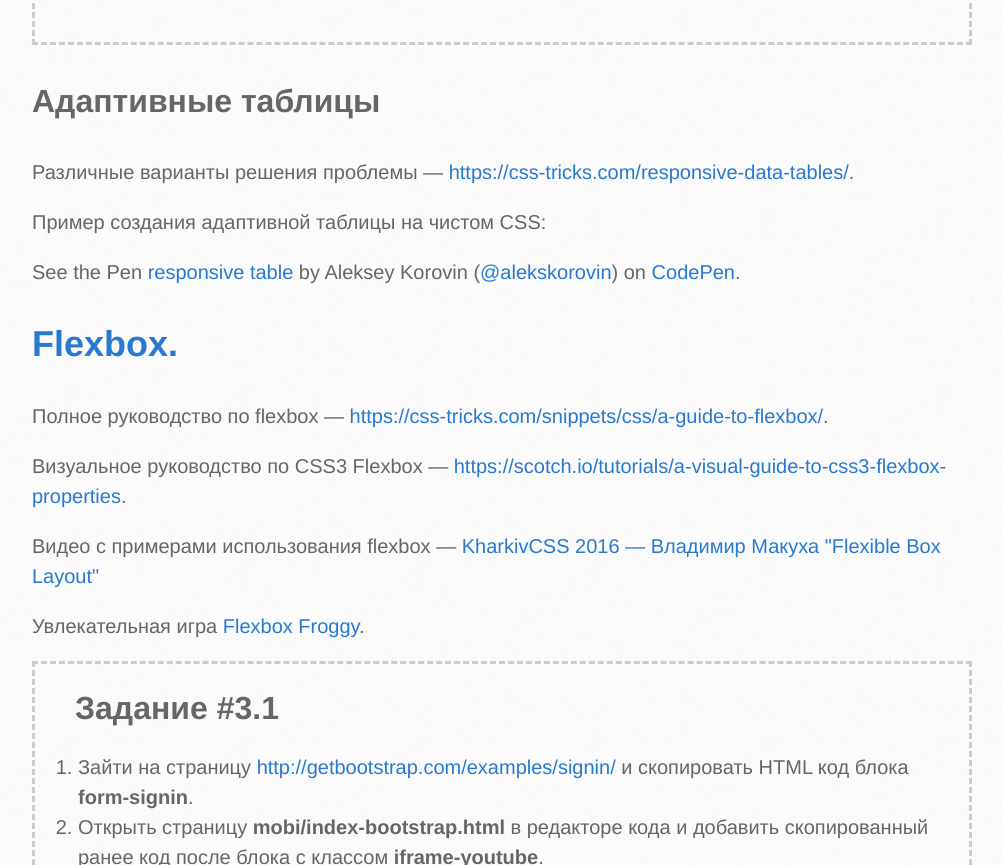
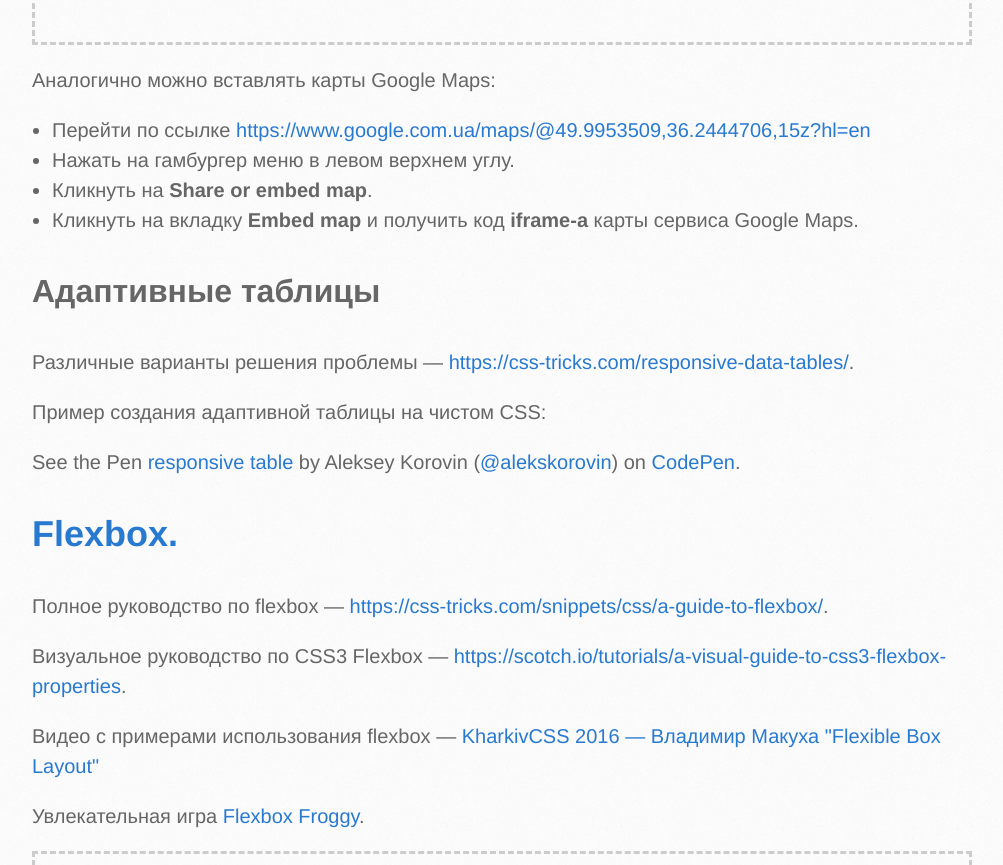
Before and after one commit to alekskorovin/html-css-practice-9, a plain HTML site: page index.html in a window 1280 px wide. Shown: the part 9300-10165 px from the top of the page, without its empty margins (138-1141 px from the left). Drawn offline with Linux system fonts and the light colour scheme; a script that the page names is missing.

Commit message:
Added comments regarding using iframe with Google Maps service

```diff
--- a/index.html
+++ b/index.html
@@ -237,6 +237,21 @@
                 </li>
             </ol>
         </div>
+        <p>
+            Аналогично можно вставлять карты Google Maps:
+        </p>
+        <ul>
+            <li>Перейти по ссылке <a href="https://www.google.com.ua/maps/@49.9953509,36.2444706,15z?hl=en">https://www.google.com.ua/maps/@49.9953509,36.2444706,15z?hl=en</a></li>
+            <li>
+                Нажать на гамбургер меню в левом верхнем углу.
+            </li>
+            <li>
+                Кликнуть на <b>Share or embed map</b>.
+            </li>
+            <li>
+                Кликнуть на вкладку <b>Embed map</b> и получить код <b>iframe-а</b> карты сервиса Google Maps.
+            </li>
+        </ul>
 
             <h3>Адаптивные таблицы</h3>
             <p>Различные варианты решения проблемы &mdash; <a href="https://css-tricks.com/responsive-data-tables/">https://css-tricks.com/responsive-data-tables/</a>.</p>
```
